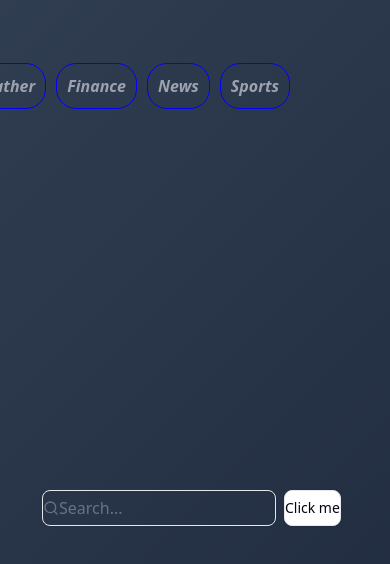
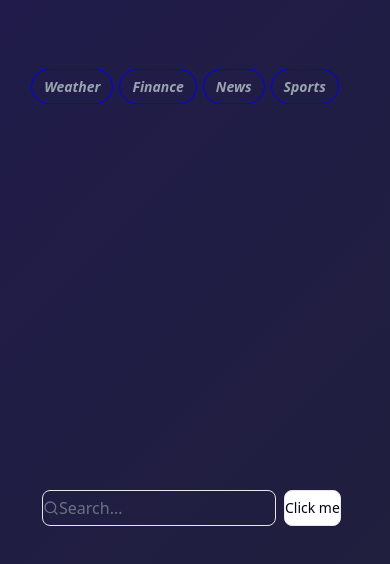
Before and after one commit to tush9812-prog/Chatbot, a React (Vite) app: page / in a window 390 px wide. Shown: the part 276-840 px from the top of the page. Built offline with nearby package versions, Linux system fonts and the light colour scheme.

Commit message:
Made default chat(4 buttons) responsive

```diff
--- a/src/App.css
+++ b/src/App.css
@@ -1,7 +1,7 @@
 .app {
   width: 100%;
   height: 100vh;
-  background: linear-gradient(-45deg, #0f172a, #334155, #125e7a);
+  background: linear-gradient(-45deg, #20232b, #201b4d, #92678a);
   background-size: 400% 400%;
   animation: gradientTransition 4s ease infinite;
 }
@@ -68,4 +68,7 @@
   .sidebar {
     display: none;
   }
+  .chats {
+    width: calc(100% - 80px);
+  }
 }
--- a/src/components/defaultChat/DefaultChat.css
+++ b/src/components/defaultChat/DefaultChat.css
@@ -1,10 +1,17 @@
 .default-chat {
   display: flex;
-  flex: wrap;
-  gap: 10px;
+  flex-wrap: wrap;
+  /* Keep the container full height to allow centering on screen */
+  height: 100%;
+  width: 100%;
+
+  /* This centers the group of buttons horizontally and vertically */
   justify-content: center;
+  align-content: center; /* Important: aligns the rows together when wrapped */
   align-items: center;
-  height: 100%;
+
+  /* Control the exact spacing here */
+  gap: 8px;
 }
 
 .button {
@@ -12,11 +19,19 @@
   font-weight: bold;
   font-style: italic;
   border-radius: 20px;
-  padding: 10px;
+  padding: 8px 16px;
+  /* Prevent buttons from growing to fill height */
+  height: fit-content;
 }
 
-@media (max-width: 220px) {
+@media (max-width: 428px) {
   .default-chat {
-    display: none;
+    /* Use even smaller gap for small screens */
+    gap: 6px;
+  }
+
+  .button {
+    padding: 6px 12px;
+    font-size: 14px;
   }
 }
--- a/src/components/defaultChat/DefaultChat.tsx
+++ b/src/components/defaultChat/DefaultChat.tsx
@@ -19,7 +19,7 @@ export const DefaultChat = ({ messages, setMessages }) => {
   };
 
   return (
-    <div className="text-center text-gray-400 py-8 default-chat">
+    <div className="text-center text-gray-400 default-chat">
       <button
         className="button default-weather"
         onClick={() => click({ action: "Weather" })}
```
